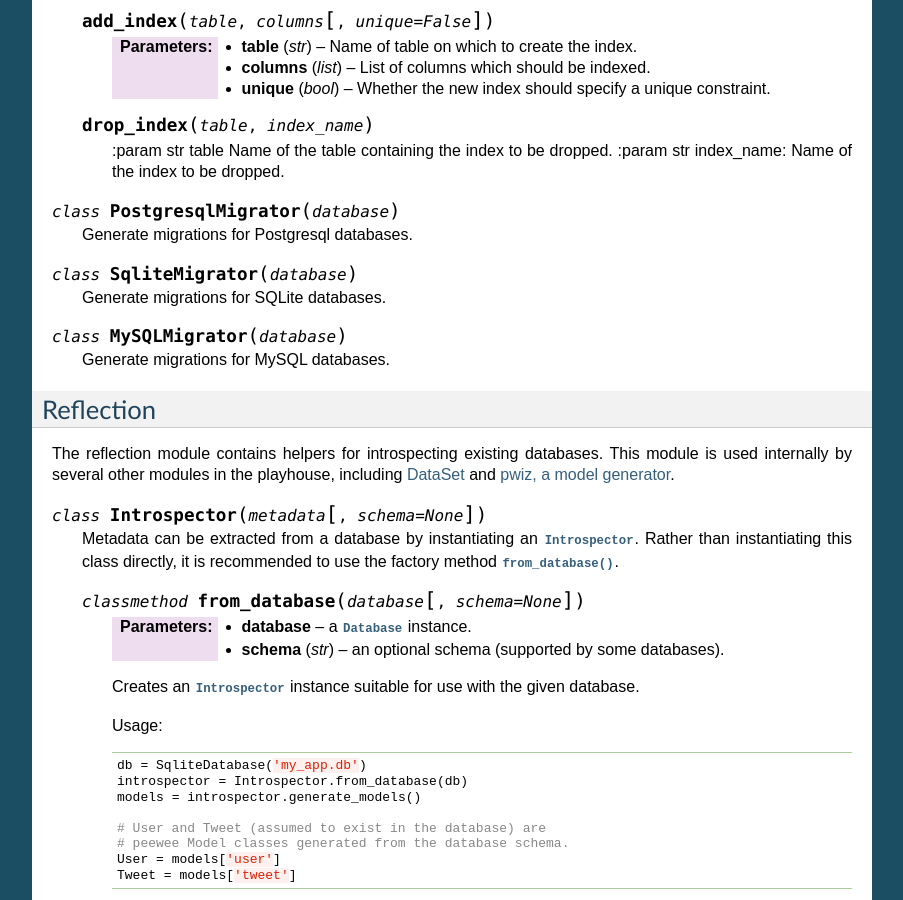
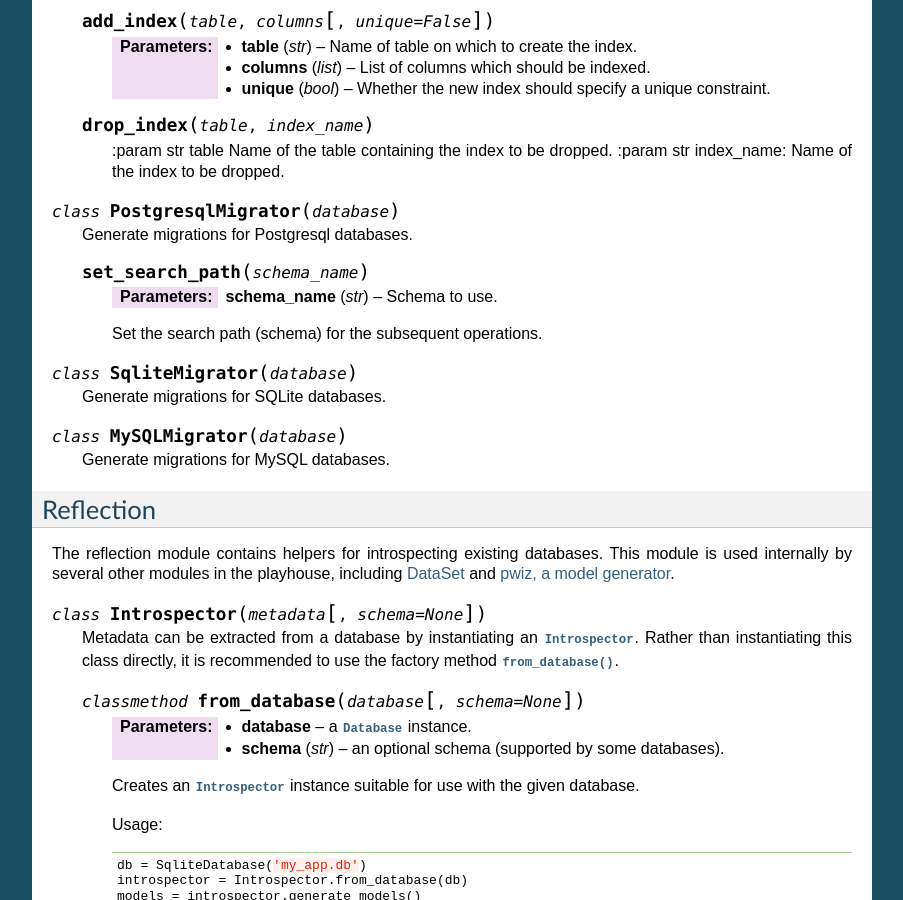
Before and after one commit to coleifer/peewee, a Sphinx documentation site: the page built from docs/peewee/playhouse.rst, in a window 1280 px wide and 900 px high, scrolled down 39460 px. Shown: the whole window, without its empty margins (198-1101 px from the left). Built offline with Sphinx 7.4.7, drawn with Linux system fonts in a browser that asks for light colours; pages that are not in the unit, such as notebooks, are missing from menus; some of the changed text lies outside the part shown.

Commit message:
Add docs on set_search_path() helper.

```diff
--- a/docs/peewee/playhouse.rst
+++ b/docs/peewee/playhouse.rst
@@ -2615,6 +2615,12 @@ Migrations API
 
     Generate migrations for Postgresql databases.
 
+    .. py:method:: set_search_path(schema_name)
+
+        :param str schema_name: Schema to use.
+
+        Set the search path (schema) for the subsequent operations.
+
 .. py:class:: SqliteMigrator(database)
 
     Generate migrations for SQLite databases.
```
